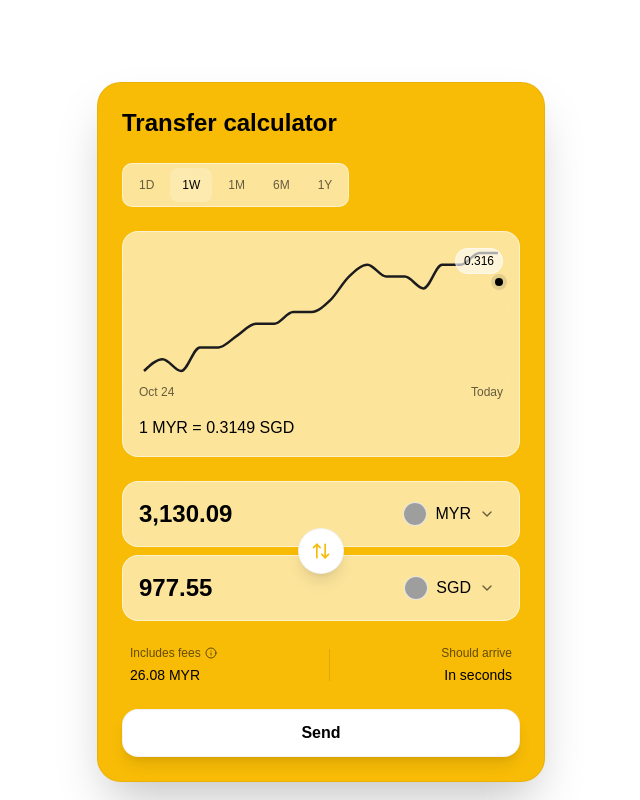
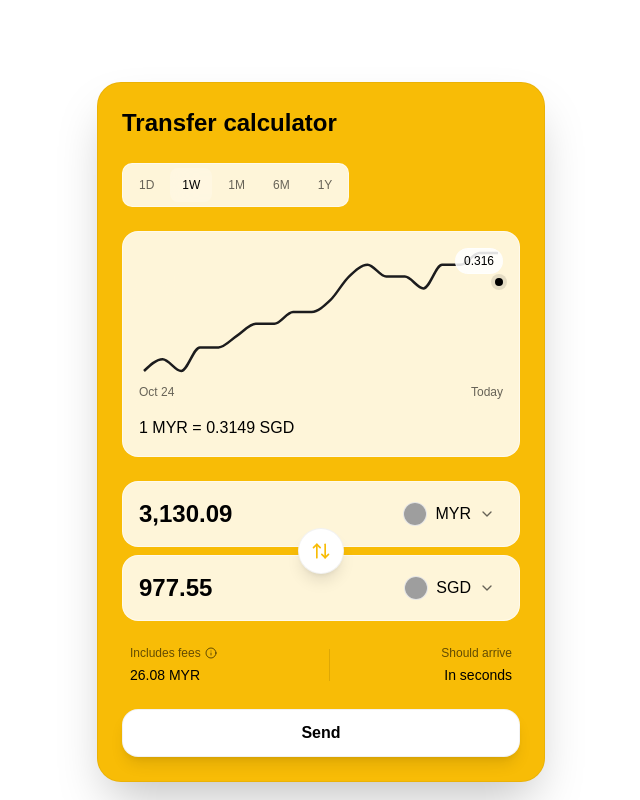
Before and after one commit to derek2403/currency-exchange-box, a Next.js app: page / in a window 1280 px wide. Shown: the whole page, without its empty margins (319-959 px from the left). Built offline with nearby package versions, Linux system fonts and the light colour scheme; grey boxes are pictures that could not be loaded.

Commit message:
fixed transparency

```diff
--- a/styles/globals.css
+++ b/styles/globals.css
@@ -243,7 +243,7 @@ body {
 }
 
 .glass {
-  background: rgba(255, 255, 255, 0.6);
+  background: rgba(255, 255, 255, 0.85);
   backdrop-filter: blur(32px);
   -webkit-backdrop-filter: blur(32px);
   border: 1px solid rgba(255, 255, 255, 0.5);
```
